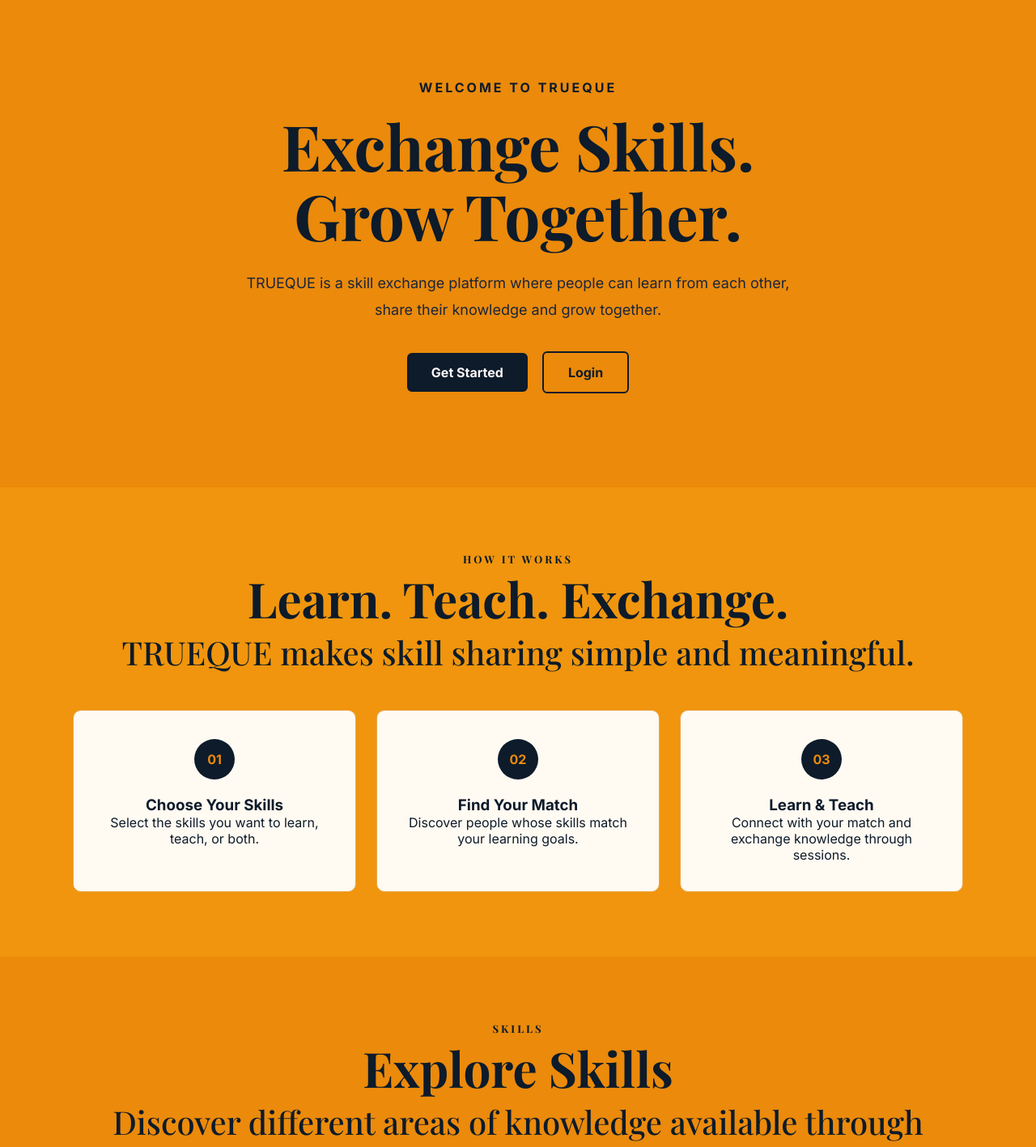
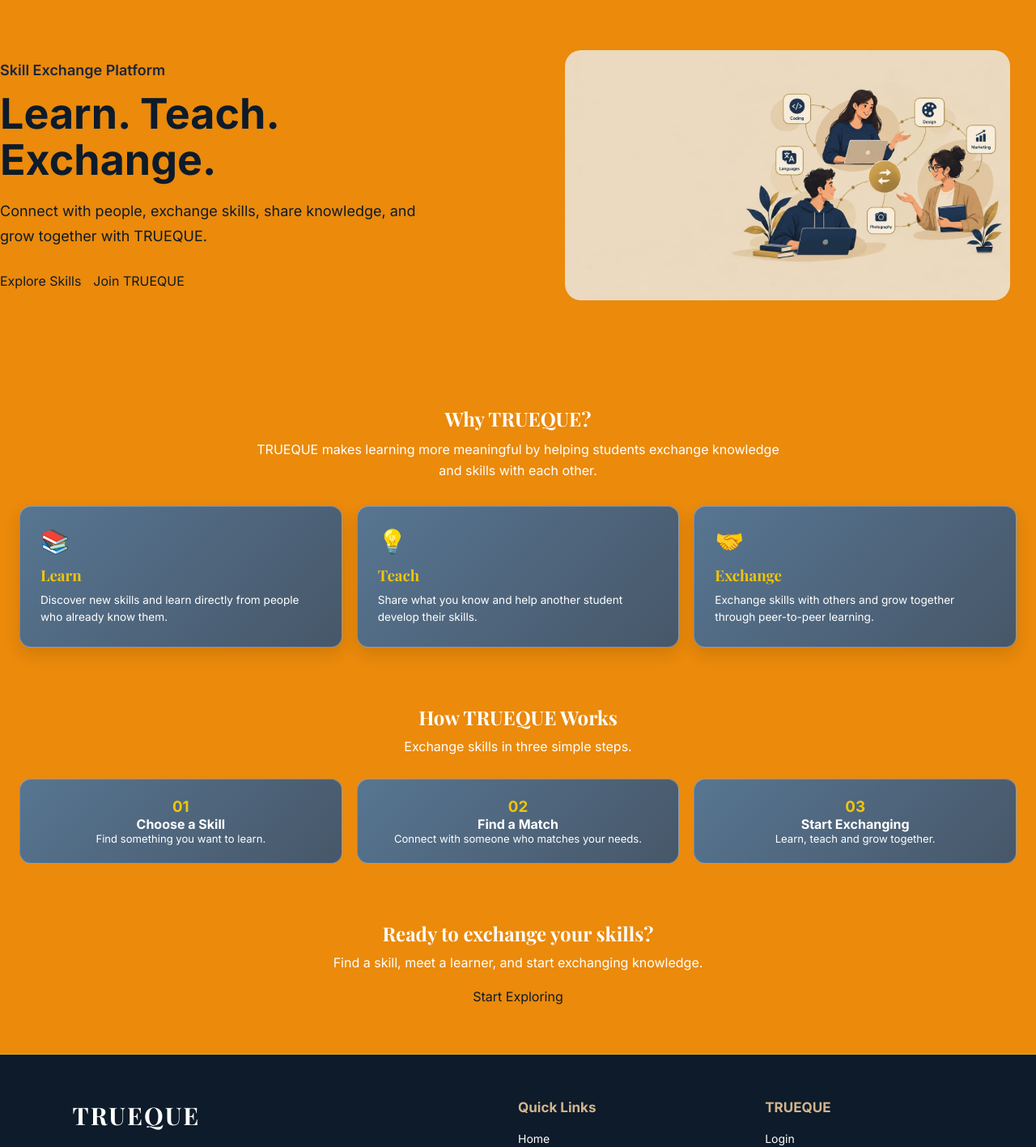
Before and after one commit to Sakeena19-cse/Trueque, a React (Vite) app: page / in a window 1280 px wide. Shown: the part 100-1517 px from the top of the page at 81% size. Built offline with nearby package versions, Linux system fonts and the light colour scheme.

Commit message:
initial commit

```diff
--- a/src/pages/Home.jsx
+++ b/src/pages/Home.jsx
@@ -1,95 +1,300 @@
 import React from "react";
 import { Link } from "react-router-dom";
-import "./Home.css";
+import heroImage from "../assets/trueque-hero.png";
 
-function Home() {
+export default function Home() {
   return (
-    <div className="home-page">
+    <div>
 
-      {/* HERO SECTION */}
-      <section className="hero-section">
-        <div className="hero-content">
+      {/* ================= HERO SECTION ================= */}
 
-          <p className="hero-label">
-            WELCOME TO TRUEQUE
+      <section
+  style={{
+    background: "var(--tan)",
+    padding: "80px 0",
+  }}
+>
+  <div
+    className="container"
+    style={{
+      display: "grid",
+      gridTemplateColumns: "1fr 1fr",
+      alignItems: "center",
+      gap: "50px",
+    }}
+  >
+    {/* Left side - Text */}
+    <div>
+      <p
+        style={{
+          color: "var(--dark-blue)",
+          fontWeight: "600",
+          fontSize: "18px",
+          marginBottom: "15px",
+        }}
+      >
+        Skill Exchange Platform
       </p>
 
-          <h1>
-            Exchange Skills.
-            <br />
-            <span>Grow Together.</span>
+      <h1
+        style={{
+          color: "var(--oxford-blue)",
+          fontSize: "52px",
+          lineHeight: "1.1",
+          marginBottom: "20px",
+        }}
+      >
+        Learn. Teach. Exchange.
       </h1>
 
-          <p className="hero-description">
-            TRUEQUE is a skill exchange platform where
-            people can learn from each other, share their
-            knowledge and grow together.
+      <p
+        style={{
+          color: "var(--oxford-blue)",
+          fontSize: "18px",
+          lineHeight: "1.7",
+          maxWidth: "550px",
+          marginBottom: "30px",
+        }}
+      >
+        Connect with people, exchange skills, share knowledge,
+        and grow together with TRUEQUE.
       </p>
 
-          <div className="hero-buttons">
-            <Link to="/register" className="primary-button">
-              Get Started
+      <div style={{ display: "flex", gap: "15px", flexWrap: "wrap" }}>
+        <Link to="/matching" className="btn btn-primary">
+          Explore Skills
         </Link>
 
-            <Link to="/login" className="secondary-button">
-              Login
+        <Link to="/register" className="btn btn-secondary">
+          Join TRUEQUE
         </Link>
       </div>
+    </div>
 
+    {/* Right side - TRUEQUE picture */}
+    <div
+      style={{
+        display: "flex",
+        justifyContent: "center",
+        alignItems: "center",
+      }}
+    >
+      <img
+        src={heroImage}
+        alt="TRUEQUE Skill Exchange"
+        style={{
+          width: "100%",
+          maxWidth: "550px",
+          height: "auto",
+          display: "block",
+          borderRadius: "20px",
+        }}
+      />
+    </div>
   </div>
 </section>
 
 
-      {/* HOW IT WORKS */}
-      <section className="how-section">
+      {/* ================= WHY TRUEQUE ================= */}
 
-        <div className="section-heading">
-          <p className="section-label">
-            HOW IT WORKS
+      <section
+        style={{
+          padding: "50px 24px",
+        }}
+      >
+
+        <div className="container">
+
+          <div
+            style={{
+              textAlign: "center",
+              marginBottom: "30px",
+            }}
+          >
+
+            <h2
+              style={{
+                color: "#ffffff",
+                fontFamily: "var(--font-heading)",
+                marginBottom: "10px",
+              }}
+            >
+              Why TRUEQUE?
+            </h2>
+
+            <p
+              style={{
+                color: "#ffffff",
+                maxWidth: "650px",
+                margin: "0 auto",
+                lineHeight: 1.6,
+              }}
+            >
+              TRUEQUE makes learning more meaningful by helping
+              students exchange knowledge and skills with each other.
             </p>
 
-          <h2>
-            Learn. Teach. Exchange.
-          </h2>
-
-          <p>
-            TRUEQUE makes skill sharing simple and meaningful.
-          </p>
           </div>
 
-        <div className="steps-container">
 
-          <div className="step-card">
-            <div className="step-number">01</div>
+          <div
+            style={{
+              display: "grid",
+              gridTemplateColumns:
+                "repeat(3, minmax(0, 1fr))",
+              gap: "18px",
+            }}
+          >
 
-            <h3>Choose Your Skills</h3>
+            {/* LEARN */}
 
-            <p>
-              Select the skills you want to learn,
-              teach, or both.
-            </p>
+            <div
+              style={{
+                padding: "25px",
+                minHeight: "175px",
+                borderRadius: "14px",
+                background:
+                  "linear-gradient(135deg, rgba(45,112,184,0.78), rgba(24,73,132,0.78))",
+                border:
+                  "1px solid rgba(255,255,255,0.30)",
+                boxShadow:
+                  "0 8px 20px rgba(0,0,0,0.12)",
+              }}
+            >
+
+              <div
+                style={{
+                  fontSize: "1.8rem",
+                  marginBottom: "12px",
+                }}
+              >
+                📚
               </div>
 
-          <div className="step-card">
-            <div className="step-number">02</div>
+              <h3
+                style={{
+                  color: "var(--gold)",
+                  fontFamily: "var(--font-heading)",
+                  marginBottom: "8px",
+                }}
+              >
+                Learn
+              </h3>
 
-            <h3>Find Your Match</h3>
+              <p
+                style={{
+                  color: "#ffffff",
+                  fontSize: "0.85rem",
+                  lineHeight: 1.6,
+                  margin: 0,
+                }}
+              >
+                Discover new skills and learn directly
+                from people who already know them.
+              </p>
 
-            <p>
-              Discover people whose skills match
-              your learning goals.
-            </p>
             </div>
 
-          <div className="step-card">
-            <div className="step-number">03</div>
 
-            <h3>Learn & Teach</h3>
+            {/* TEACH */}
 
-            <p>
-              Connect with your match and exchange
-              knowledge through sessions.
+            <div
+              style={{
+                padding: "25px",
+                minHeight: "175px",
+                borderRadius: "14px",
+                background:
+                  "linear-gradient(135deg, rgba(45,112,184,0.78), rgba(24,73,132,0.78))",
+                border:
+                  "1px solid rgba(255,255,255,0.30)",
+                boxShadow:
+                  "0 8px 20px rgba(0,0,0,0.12)",
+              }}
+            >
+
+              <div
+                style={{
+                  fontSize: "1.8rem",
+                  marginBottom: "12px",
+                }}
+              >
+                💡
+              </div>
+
+              <h3
+                style={{
+                  color: "var(--gold)",
+                  fontFamily: "var(--font-heading)",
+                  marginBottom: "8px",
+                }}
+              >
+                Teach
+              </h3>
+
+              <p
+                style={{
+                  color: "#ffffff",
+                  fontSize: "0.85rem",
+                  lineHeight: 1.6,
+                  margin: 0,
+                }}
+              >
+                Share what you know and help another
+                student develop their skills.
               </p>
+
+            </div>
+
+
+            {/* EXCHANGE */}
+
+            <div
+              style={{
+                padding: "25px",
+                minHeight: "175px",
+                borderRadius: "14px",
+                background:
+                  "linear-gradient(135deg, rgba(45,112,184,0.78), rgba(24,73,132,0.78))",
+                border:
+                  "1px solid rgba(255,255,255,0.30)",
+                boxShadow:
+                  "0 8px 20px rgba(0,0,0,0.12)",
+              }}
+            >
+
+              <div
+                style={{
+                  fontSize: "1.8rem",
+                  marginBottom: "12px",
+                }}
+              >
+                🤝
+              </div>
+
+              <h3
+                style={{
+                  color: "var(--gold)",
+                  fontFamily: "var(--font-heading)",
+                  marginBottom: "8px",
+                }}
+              >
+                Exchange
+              </h3>
+
+              <p
+                style={{
+                  color: "#ffffff",
+                  fontSize: "0.85rem",
+                  lineHeight: 1.6,
+                  margin: 0,
+                }}
+              >
+                Exchange skills with others and grow
+                together through peer-to-peer learning.
+              </p>
+
+            </div>
+
           </div>
 
         </div>
@@ -97,54 +302,158 @@ function Home() {
       </section>
 
 
-      {/* POPULAR SKILLS */}
-      <section className="skills-section">
+      {/* ================= HOW TRUEQUE WORKS ================= */}
 
-        <div className="section-heading">
-          <p className="section-label">
-            SKILLS
+      <section
+        style={{
+          padding: "20px 24px 50px",
+        }}
+      >
+
+        <div className="container">
+
+          <div
+            style={{
+              textAlign: "center",
+              marginBottom: "30px",
+            }}
+          >
+
+            <h2
+              style={{
+                color: "#ffffff",
+                fontFamily: "var(--font-heading)",
+                marginBottom: "10px",
+              }}
+            >
+              How TRUEQUE Works
+            </h2>
+
+            <p
+              style={{
+                color: "#ffffff",
+                margin: 0,
+              }}
+            >
+              Exchange skills in three simple steps.
             </p>
 
-          <h2>
-            Explore Skills
-          </h2>
+          </div>
 
-          <p>
-            Discover different areas of knowledge
-            available through TRUEQUE.
+
+          <div
+            style={{
+              display: "grid",
+              gridTemplateColumns:
+                "repeat(3, minmax(0, 1fr))",
+              gap: "18px",
+            }}
+          >
+
+            <div
+              style={{
+                padding: "22px",
+                textAlign: "center",
+                borderRadius: "14px",
+                background:
+                  "linear-gradient(135deg, rgba(45,112,184,0.78), rgba(24,73,132,0.78))",
+                border:
+                  "1px solid rgba(255,255,255,0.30)",
+              }}
+            >
+              <h3 style={{ color: "var(--gold)" }}>
+                01
+              </h3>
+
+              <p
+                style={{
+                  color: "#ffffff",
+                  fontWeight: 700,
+                }}
+              >
+                Choose a Skill
+              </p>
+
+              <p
+                style={{
+                  color: "#ffffff",
+                  fontSize: "0.82rem",
+                }}
+              >
+                Find something you want to learn.
               </p>
             </div>
 
-        <div className="skills-grid">
 
-          <div className="skill-card">
-            <h3>Programming</h3>
-            <p>Build your coding skills.</p>
+            <div
+              style={{
+                padding: "22px",
+                textAlign: "center",
+                borderRadius: "14px",
+                background:
+                  "linear-gradient(135deg, rgba(45,112,184,0.78), rgba(24,73,132,0.78))",
+                border:
+                  "1px solid rgba(255,255,255,0.30)",
+              }}
+            >
+              <h3 style={{ color: "var(--gold)" }}>
+                02
+              </h3>
+
+              <p
+                style={{
+                  color: "#ffffff",
+                  fontWeight: 700,
+                }}
+              >
+                Find a Match
+              </p>
+
+              <p
+                style={{
+                  color: "#ffffff",
+                  fontSize: "0.82rem",
+                }}
+              >
+                Connect with someone who matches your needs.
+              </p>
             </div>
 
-          <div className="skill-card">
-            <h3>Web Development</h3>
-            <p>Create modern websites.</p>
+
+            <div
+              style={{
+                padding: "22px",
+                textAlign: "center",
+                borderRadius: "14px",
+                background:
+                  "linear-gradient(135deg, rgba(45,112,184,0.78), rgba(24,73,132,0.78))",
+                border:
+                  "1px solid rgba(255,255,255,0.30)",
+              }}
+            >
+              <h3 style={{ color: "var(--gold)" }}>
+                03
+              </h3>
+
+              <p
+                style={{
+                  color: "#ffffff",
+                  fontWeight: 700,
+                }}
+              >
+                Start Exchanging
+              </p>
+
+              <p
+                style={{
+                  color: "#ffffff",
+                  fontSize: "0.82rem",
+                }}
+              >
+                Learn, teach and grow together.
+              </p>
             </div>
 
-          <div className="skill-card">
-            <h3>UI/UX Design</h3>
-            <p>Design better user experiences.</p>
-          </div>
-
-          <div className="skill-card">
-            <h3>Photography</h3>
-            <p>Learn creative photography.</p>
-          </div>
-
-          <div className="skill-card">
-            <h3>Communication</h3>
-            <p>Improve your communication skills.</p>
-          </div>
-
-          <div className="skill-card">
-            <h3>Digital Marketing</h3>
-            <p>Learn modern marketing skills.</p>
           </div>
 
         </div>
@@ -152,32 +461,94 @@ function Home() {
       </section>
 
 
-      {/* CALL TO ACTION */}
-      <section className="cta-section">
+      {/* ================= CALL TO ACTION ================= */}
 
-        <div>
-          <p className="section-label">
-            START YOUR JOURNEY
+      <section
+        style={{
+          padding: "20px 24px 60px",
+        }}
+      >
+
+        <div
+          className="container"
+          style={{
+            textAlign: "center",
+          }}
+        >
+
+          <h2
+            style={{
+              color: "#ffffff",
+              fontFamily: "var(--font-heading)",
+              marginBottom: "10px",
+            }}
+          >
+            Ready to exchange your skills?
+          </h2>
+
+          <p
+            style={{
+              color: "#ffffff",
+              marginBottom: "22px",
+            }}
+          >
+            Find a skill, meet a learner, and start exchanging knowledge.
           </p>
 
-          <h2>
-            Your Skills Have Value.
-          </h2>
+          <Link
+            to="/matching"
+            className="btn btn-primary"
+            style={{
+              textDecoration: "none",
+            }}
+          >
+            Start Exploring
+          </Link>
 
-          <p>
-            Join TRUEQUE and start exchanging
-            knowledge with others.
-          </p>
-
-          <Link to="/register" className="primary-button">
-            Join TRUEQUE
-          </Link>
         </div>
 
       </section>
 
+
+      {/* ================= RESPONSIVE ================= */}
+
+      <style>
+        {`
+          @media (max-width: 850px) {
+
+            .home-hero .container {
+              grid-template-columns: 1fr !important;
+              text-align: center;
+            }
+
+            .home-hero .container > div:first-child {
+              display: flex;
+              flex-direction: column;
+              align-items: center;
+            }
+
+            .home-hero .container > div:last-child {
+              margin-top: 10px;
+            }
+
+            .container > div {
+              grid-template-columns: 1fr !important;
+            }
+          }
+
+          @media (max-width: 600px) {
+
+            .home-hero {
+              padding: 45px 16px !important;
+            }
+
+            .home-hero img {
+              max-width: 100% !important;
+            }
+          }
+        `}
+      </style>
+
     </div>
   );
 }
-
-export default Home;
```
Also changed, not shown: src/assets/trueque-hero.png (added). Lines whose indentation alone changed are shown as unchanged.
